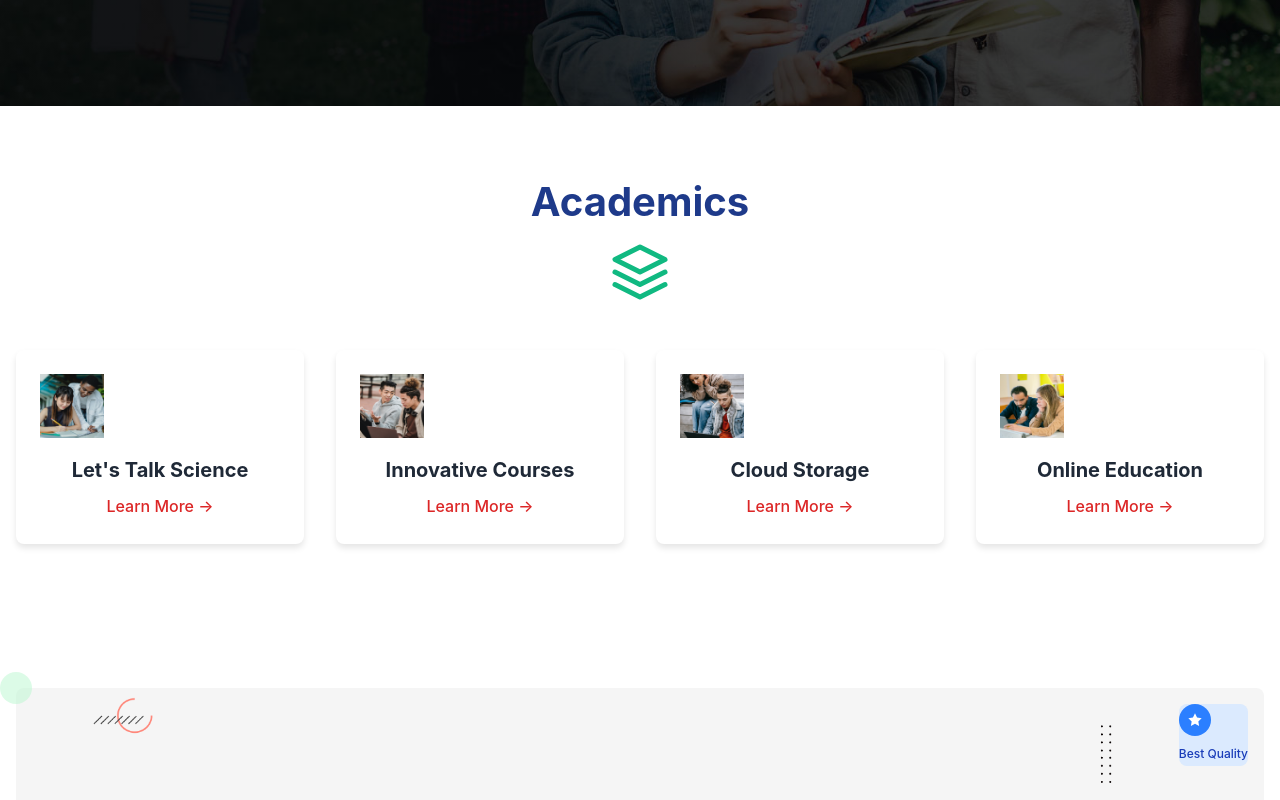
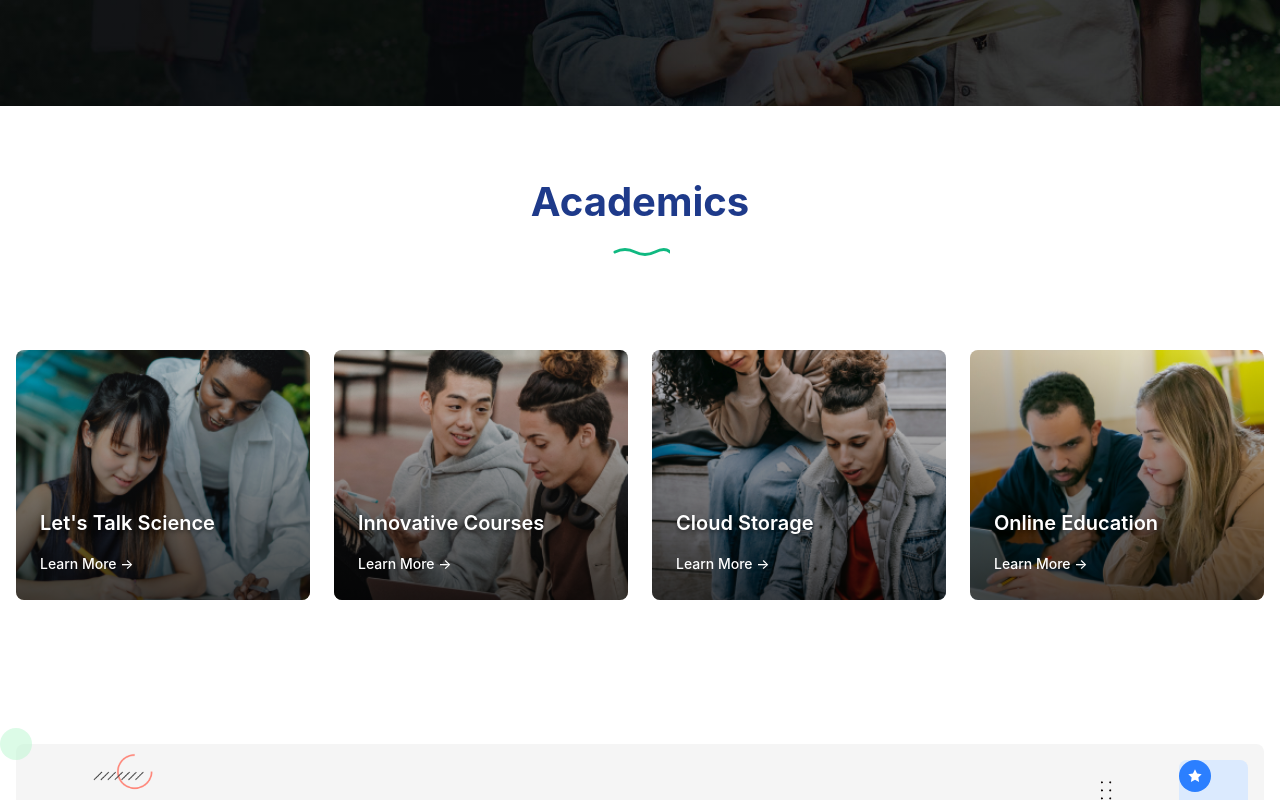
Before and after one commit to AbdlReman/qurvia, a Next.js app: page / in a window 1280 px wide. Shown: the part 614-1414 px from the top of the page. Built offline with nearby package versions, Linux system fonts and the light colour scheme.

Commit message:
AcademicsSection now perfectly design

```diff
--- a/src/app/components/home/AcademicsSection.tsx
+++ b/src/app/components/home/AcademicsSection.tsx
@@ -34,21 +34,23 @@ const AcademicsSection: React.FC = () => {
         <div className="section-title">
           <h2>Academics</h2>
           <div className="section-icon">
-            <svg width="60" height="60" viewBox="0 0 24 24" fill="none" xmlns="http://www.w3.org/2000/svg">
-              <path d="M12 2L2 7l10 5 10-5-10-5zM2 17l10 5 10-5M2 12l10 5 10-5" stroke="#10b981" strokeWidth="2" strokeLinecap="round" strokeLinejoin="round"/>
+            <svg width="60" height="20" viewBox="0 0 60 20" fill="none" xmlns="http://www.w3.org/2000/svg">
+              <path d="M5 10 Q15 5, 25 10 Q35 15, 45 10 Q55 5, 60 10" stroke="#10b981" strokeWidth="3" strokeLinecap="round" fill="none"/>
             </svg>
           </div>
         </div>
 
-        <div className="grid grid-cols-4 gap-8">
+        <div className="academics-grid">
           {academics.map((item) => (
-            <div key={item.id} className="card">
-              <div className="card-content text-center">
-                <div className="mb-4">
-                  <img src={item.image} alt={item.title} className="w-16 h-16 mx-auto" />
+            <div key={item.id} className="academic-card">
+              <div className="academic-card-image">
+                <img src={item.image} alt={item.title} className="w-full h-64 object-cover" />
+                <div className="academic-card-overlay">
+                  <div className="academic-card-content">
+                    <h3 className="academic-card-title">{item.title}</h3>
+                    <a href={item.link} className="academic-card-link">Learn More →</a>
+                  </div>
                 </div>
-                <h3 className="card-title">{item.title}</h3>
-                <a href={item.link} className="card-link">Learn More →</a>
               </div>
             </div>
           ))}
--- a/src/app/globals.css
+++ b/src/app/globals.css
@@ -300,6 +300,86 @@ body {
   height: 60px;
   margin: 0 auto;
   color: var(--accent-green);
+}
+
+/* Academics Section */
+.academic-card {
+  position: relative;
+  border-radius: 0.5rem;
+  overflow: hidden;
+  transition: transform 0.3s ease;
+  height: 250px;
+}
+
+.academic-card:hover {
+  transform: translateY(-5px);
+}
+
+.academic-card-image {
+  position: relative;
+  width: 100%;
+  height: 100%;
+}
+
+.academic-card-image img {
+  width: 100%;
+  height: 100%;
+  object-fit: cover;
+}
+
+.academic-card-overlay {
+  position: absolute;
+  top: 0;
+  left: 0;
+  right: 0;
+  bottom: 0;
+  background: linear-gradient(to bottom, rgba(0,0,0,0.1), rgba(0,0,0,0.7));
+  display: flex;
+  align-items: flex-end;
+  padding: 1.5rem;
+}
+
+.academic-card-content {
+  width: 100%;
+}
+
+.academic-card-title {
+  font-size: 1.25rem;
+  font-weight: 600;
+  color: white;
+  margin-bottom: 0.75rem;
+  text-shadow: 0 2px 4px rgba(0,0,0,0.5);
+}
+
+.academic-card-link {
+  color: white;
+  text-decoration: none;
+  font-weight: 500;
+  font-size: 0.875rem;
+  transition: color 0.3s ease;
+}
+
+.academic-card-link:hover {
+  color: var(--accent-green);
+}
+
+/* Academics Grid Layout */
+.academics-grid {
+  display: grid;
+  grid-template-columns: repeat(1, 1fr);
+  gap: 1.5rem;
+}
+
+@media (min-width: 640px) {
+  .academics-grid {
+    grid-template-columns: repeat(2, 1fr);
+  }
+}
+
+@media (min-width: 1024px) {
+  .academics-grid {
+    grid-template-columns: repeat(4, 1fr);
+  }
 }
 
 /* Cards */
```
